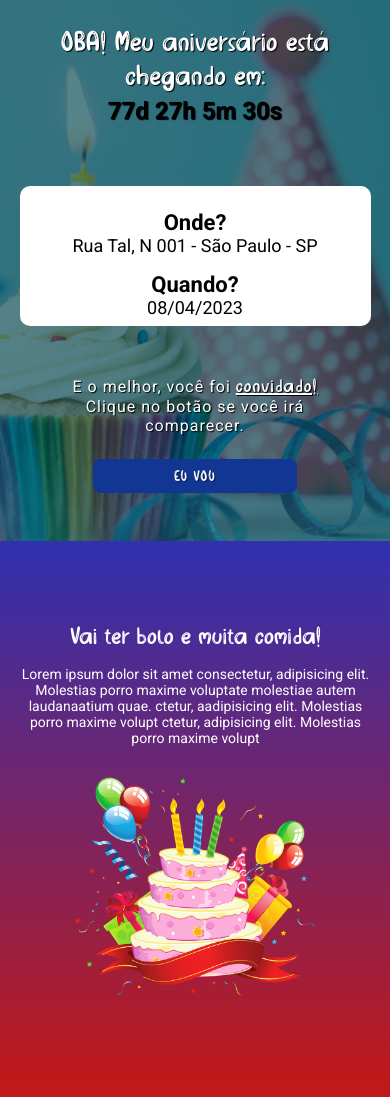
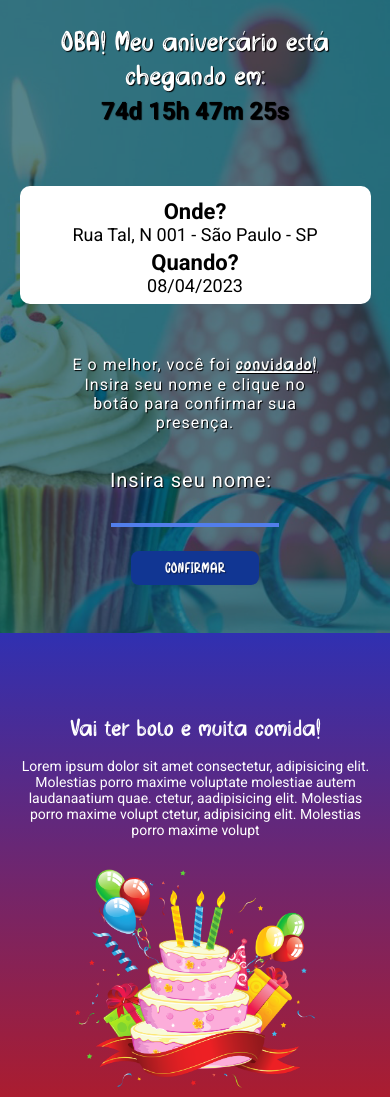
Before and after one commit to LeonardoSibuya/evento_aniversario, a website built with Parcel: page src/index.html in a window 390 px wide. Shown: the top 1097 px of the page. Built offline with nearby package versions, Linux system fonts and the light colour scheme.

Commit message:
finalizando a programação com JS e finalizando o projeto

```diff
--- a/package.json
+++ b/package.json
@@ -2,8 +2,8 @@
   "name": "projeto-modulo-22",
   "version": "1.0.0",
   "description": "",
-  "main": "index.js",
   "scripts": {
+    "build": "parcel build src/index.html",
     "dev": "parcel src/index.html src/styles/main.scss src/scripts/main.js",
     "test": "echo \"Error: no test specified\" && exit 1"
   },
--- a/src/index.html
+++ b/src/index.html
@@ -17,7 +17,7 @@
             <h1 class="hero__title">
                 OBA! Meu aniversário está chegando em:
                 <br>
-                <span id="contador"> 77d 27h 5m 30s</span>
+                <span id="contador"></span>
             </h1>
             <div class="info">
                 <ul class="info__list">
@@ -33,11 +33,15 @@
             </div>
             <div class="convidado">
                 <p class="convidado__text">
-                    E o melhor, você foi <b>convidado!</b> Clique no botão se você irá comparecer.
+                    E o melhor, você foi <b>convidado!</b> Insira seu nome e clique no botão para confirmar sua presença.
                 </p>
-                <button class="convidado__button">
-                    Eu vou
-                </button>
+                <form class="convidado__form" id="form-invite">
+                    <label for="name" class="convidado__form__label">Insira seu nome:</label>
+                    <input type="text" class="convidado__form__input" id="name" required>
+                    <button type="submit" id="btn-invite" class="convidado__form__button">
+                        Confirmar
+                    </button>
+                </form>
             </div>
         </div>
     </header>
--- a/src/scripts/main.js
+++ b/src/scripts/main.js
@@ -1 +1,39 @@
 AOS.init();
+
+const meuAniversario = new Date("Apr 08, 2023 12:00:00");
+const timeStampAniver = meuAniversario.getTime();
+
+const timer = setInterval(function() {
+    const agora = new Date();
+    const timeStampAtual = agora.getTime();
+
+    const distanciaNiver = timeStampAniver - timeStampAtual;
+
+    const diaEmMs = 1000 * 60 * 60 * 24;
+    const HoraEmMS = 1000 * 60 * 60;
+    const minutoEmMs = 1000 * 60;
+
+
+    const diasAteNiver = Math.floor(distanciaNiver / diaEmMs);
+    const horasAteNiver = Math.floor((distanciaNiver % diaEmMs) / HoraEmMS);
+    const minutosAteNiver = Math.floor((distanciaNiver % HoraEmMS) / minutoEmMs);
+    const segundosAteNiver = Math.floor((distanciaNiver % minutoEmMs) / 1000);
+
+    document.getElementById('contador').innerHTML = `${diasAteNiver}d ${horasAteNiver}h ${minutosAteNiver}m ${segundosAteNiver}s`
+
+    if (distanciaNiver < 0) {
+        clearInterval(timer)
+        document.getElementById('contador').innerHTML = 'Já foi meu aniversário'
+    }
+}, 1000);
+
+const form = document.getElementById('form-invite');
+const input = document.getElementById('name');
+
+form.addEventListener('submit', function(e) {
+    e.preventDefault();
+
+    let nome = input.value;
+
+    alert(`OBA! ${nome}, seu nome foi adicionado na lista!`)
+})
--- a/src/styles/_info-convite.scss
+++ b/src/styles/_info-convite.scss
@@ -22,7 +22,7 @@
             display: block;
 
             &__item {
-                margin-top: 16px;
+                margin-top: 5px;
                 text-align: center;
             }
         }
@@ -57,14 +57,76 @@
                 }
             }
 
-            &__button {
-                padding: 8px;
-                font-size: 16px;
-                border-radius: 8px;
-                width: 80%;
+            &__form {
+                display: block;
+                margin-top: 36px;
+
+                &__label {
+                    font-size: 20px;
+                }
+
+                &__input {
+                    display: block;
+                    margin: 0 auto;
+                }
+
+                &__button {
+                    margin: 0 auto;
+                    margin-top: 24px;
+                    padding: 8px;
+                    font-size: 16px;
+                    border-radius: 8px;
+                    width: 50%;
+                }
+            }
+        }
+    }
+
+    &__form {
+        justify-content: center;
+        display: flex;
+        align-items: center;
+        margin-top: 32px;
+
+        &__label {
+        letter-spacing: 1px;
+        margin-right: 8px;
+        font-size: 22px;
+        text-shadow: 1px 1px 1px variaveis.$corBlack;
+        }
+
+        &__input {
+            padding: 8px;
+            border: none;
+            border-bottom: 4px solid lighten(variaveis.$corBotao, 30%);
+            background-color: transparent;
+            outline: none;
+            transition: .3s ease;
+
+            &:focus {
+                border-bottom: 4px solid darken(variaveis.$corBotao, 10%);
             }
         }
 
+        &__button {
+        padding: 8px;
+        font-weight: bolder;
+        font-family: Fun-Party;
+        font-size: 24px;
+        background-color: variaveis.$corBotao;
+        border: none;
+        text-shadow: 1px 1px 1px #00000077;
+        border-radius: 6px;
+        cursor: pointer;
+        transition: .3s ease;
+        text-transform: uppercase;
+        margin-left: 20px;
+
+        &:hover {
+            background-color: lighten(variaveis.$corBotao, 40%);
+            color: variaveis.$corBlack;
+        }
+        }
     }
 
     &__text {
@@ -79,26 +141,4 @@
             text-decoration: underline;
         }
     }
-
-    &__button {
-        padding: 8px 16px;
-        font-weight: bolder;
-        font-family: Fun-Party;
-        font-size: 36px;
-        background-color: variaveis.$corBotao;
-        border: none;
-        text-shadow: 1px 1px 1px #00000077;
-        border-radius: 6px;
-        cursor: pointer;
-        margin-top: 24px;
-        transition: .3s ease;
-        text-transform: uppercase;
-        width: 26%;
-        letter-spacing: 1px;
-
-        &:hover {
-            background-color: lighten(variaveis.$corBotao, 40%);
-            color: variaveis.$corBlack;
-        }
-    }
 }
```
